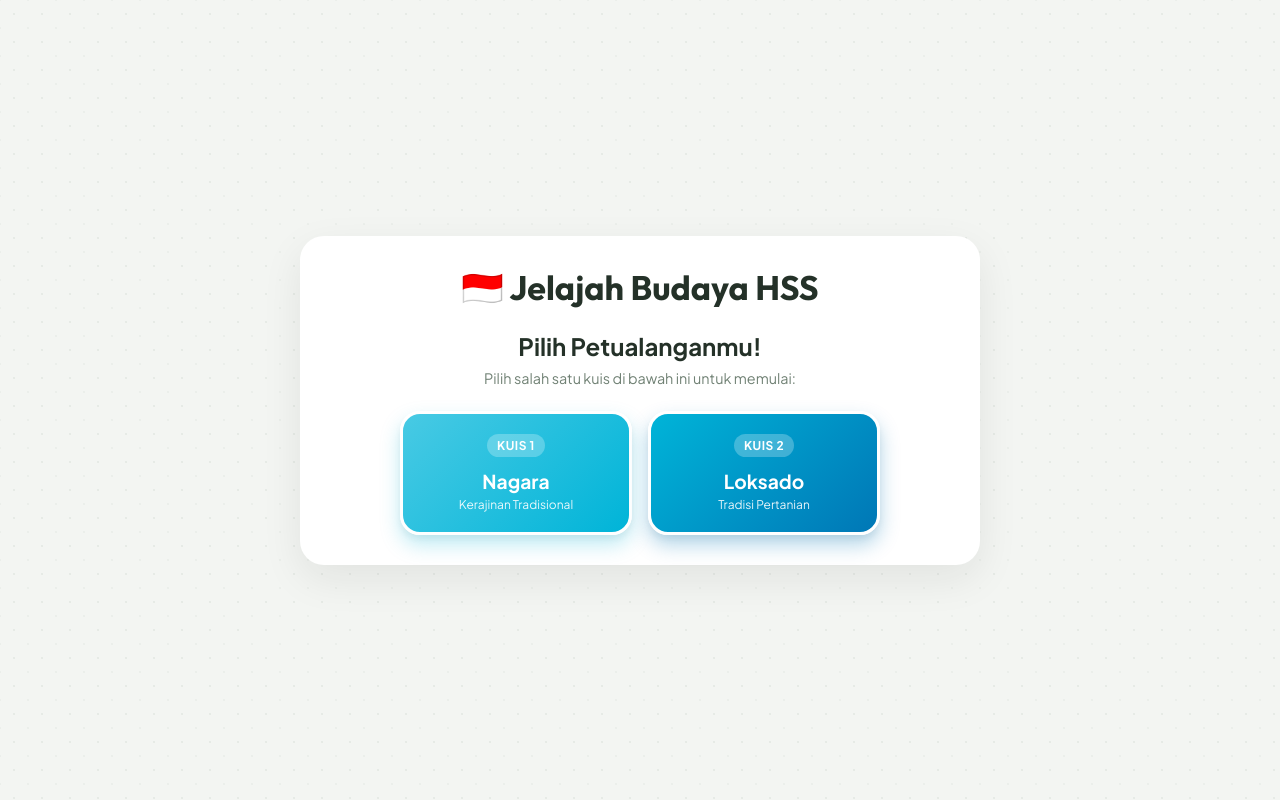
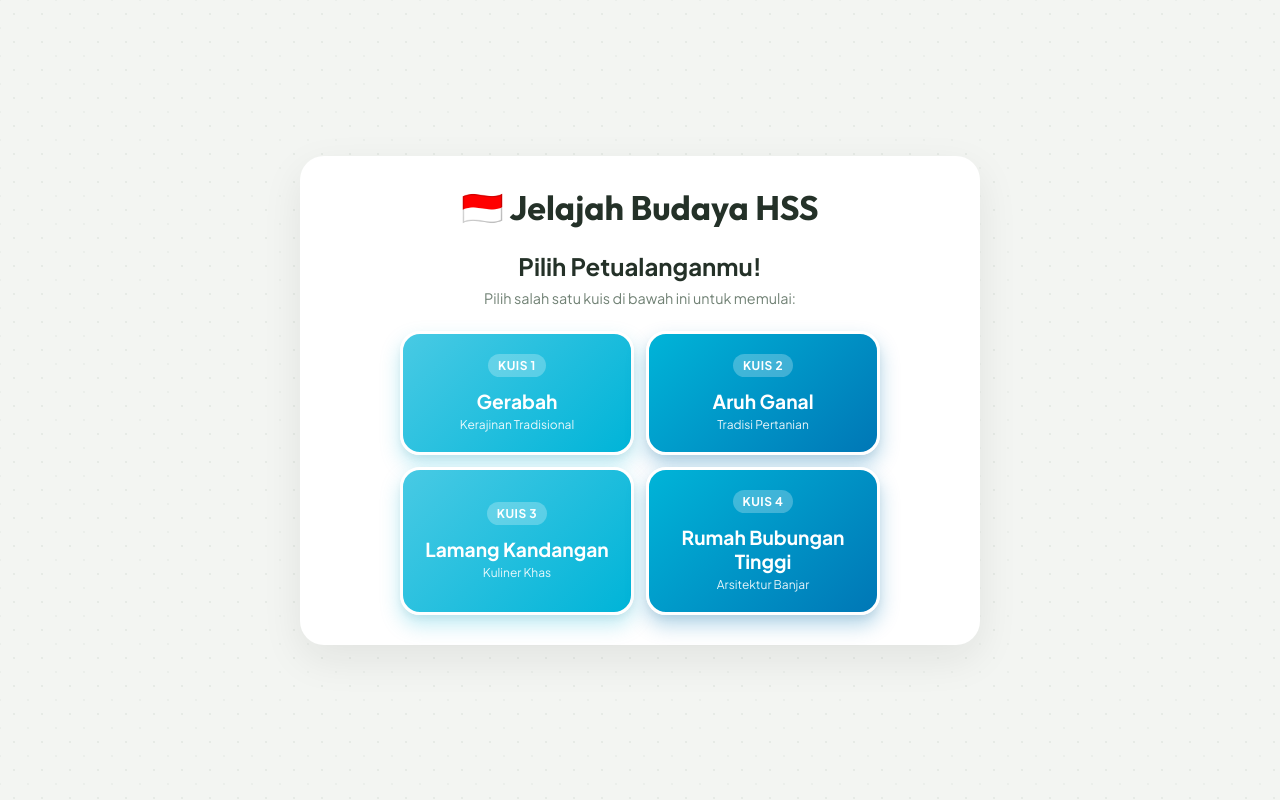
Before and after one commit to miibombbo01/quizz-me, a plain HTML site: page index.html in a window 1280 px wide. Both pictures are taken after typing "Sample", "Sample" into the empty fields and a click on the button "Lanjut 🚀". Drawn offline with nearby package versions, Linux system fonts and the light colour scheme.

Commit message:
Update index.html

```diff
--- a/index.html
+++ b/index.html
@@ -31,22 +31,34 @@
         </form>
     </div>
 
-        <!-- LAYAR PILIHAN KUIS -->
+            <!-- LAYAR PILIHAN KUIS -->
     <div id="topicScreen" class="topic-box" style="display: none;">
         <h2 class="topic-title">Pilih Petualanganmu!</h2>
         <p class="topic-desc">Pilih salah satu kuis di bawah ini untuk memulai:</p>
 
-        <div class="topic-container">
-            <button class="topic-card nagara" onclick="selectTopic('nagara')">
+        <div class="topic-container" style="grid-template-columns: 1fr 1fr; gap: 12px;">
+            <button class="topic-card nagara" onclick="selectTopic('gerabah')">
                 <span class="topic-badge">Kuis 1</span>
-                <h3>Nagara</h3>
+                <h3>Gerabah</h3>
                 <p>Kerajinan Tradisional</p>
             </button>
 
-            <button class="topic-card loksado" onclick="selectTopic('loksado')">
+            <button class="topic-card loksado" onclick="selectTopic('aruh_ganal')">
                 <span class="topic-badge">Kuis 2</span>
-                <h3>Loksado</h3>
+                <h3>Aruh Ganal</h3>
                 <p>Tradisi Pertanian</p>
+            </button>
+
+            <button class="topic-card nagara" onclick="selectTopic('lamang')">
+                <span class="topic-badge">Kuis 3</span>
+                <h3>Lamang Kandangan</h3>
+                <p>Kuliner Khas</p>
+            </button>
+
+            <button class="topic-card loksado" onclick="selectTopic('bubungan_tinggi')">
+                <span class="topic-badge">Kuis 4</span>
+                <h3>Rumah Bubungan Tinggi</h3>
+                <p>Arsitektur Banjar</p>
             </button>
         </div>
     </div>
```
